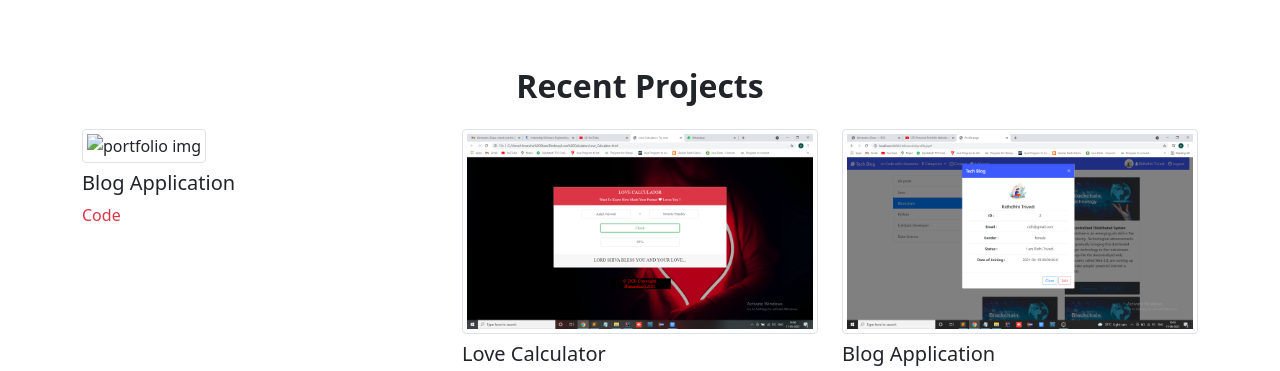
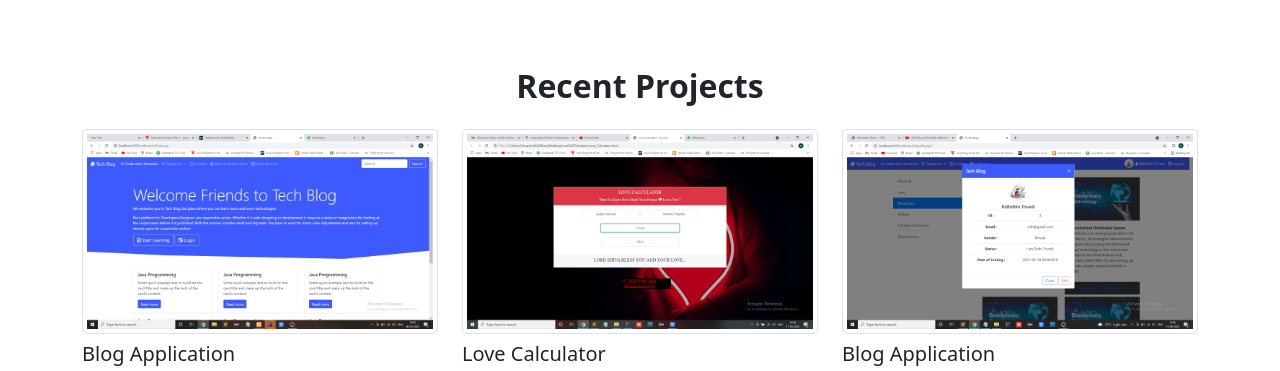
Before and after one commit to Himanshushaw/Himanshu-Resume.github.io, a plain HTML site: page index.html in a window 1280 px wide. Shown: the part 1840-2211 px from the top of the page. Drawn offline with nearby package versions, Linux system fonts and the light colour scheme; files whose address does not match are found by name.

Commit message:
Update index.html

```diff
--- a/index.html
+++ b/index.html
@@ -219,7 +219,7 @@
 					<div class="row">
 						<div class="col-md-6 col-lg-4 ">
 							<div class="portfolio-item">
-								<img src="img/portfolio/blog.png" alt="portfolio img" class="w-100 img-thumbnail">
+								<img src="blog.png" alt="portfolio img" class="w-100 img-thumbnail">
 								<h3 class="fs-5 my-2">Blog Application</h3>
 								<p class="mb-4"><a href="https://github.com/Himanshushaw?tab=repositories" class="text-danger text-decoration-none" target="_blank">Code</a></p>
 							</div>
```
